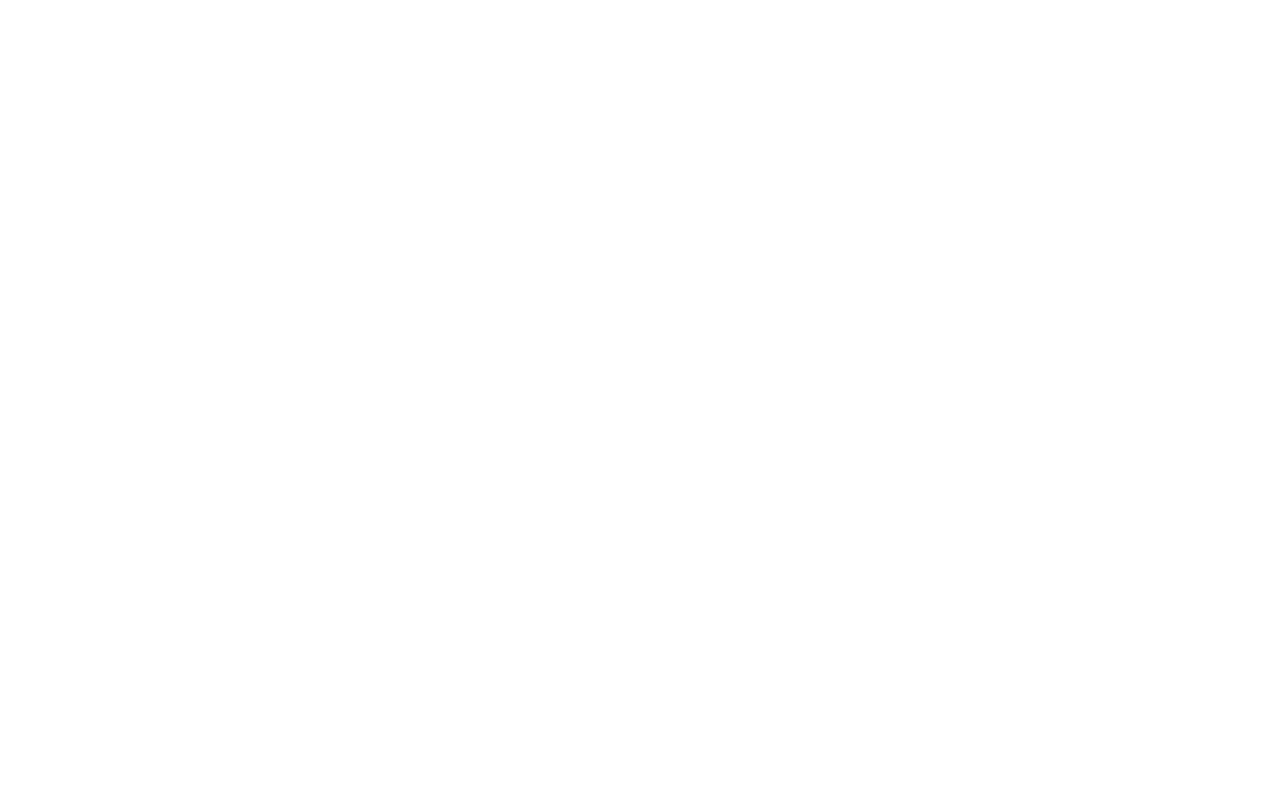
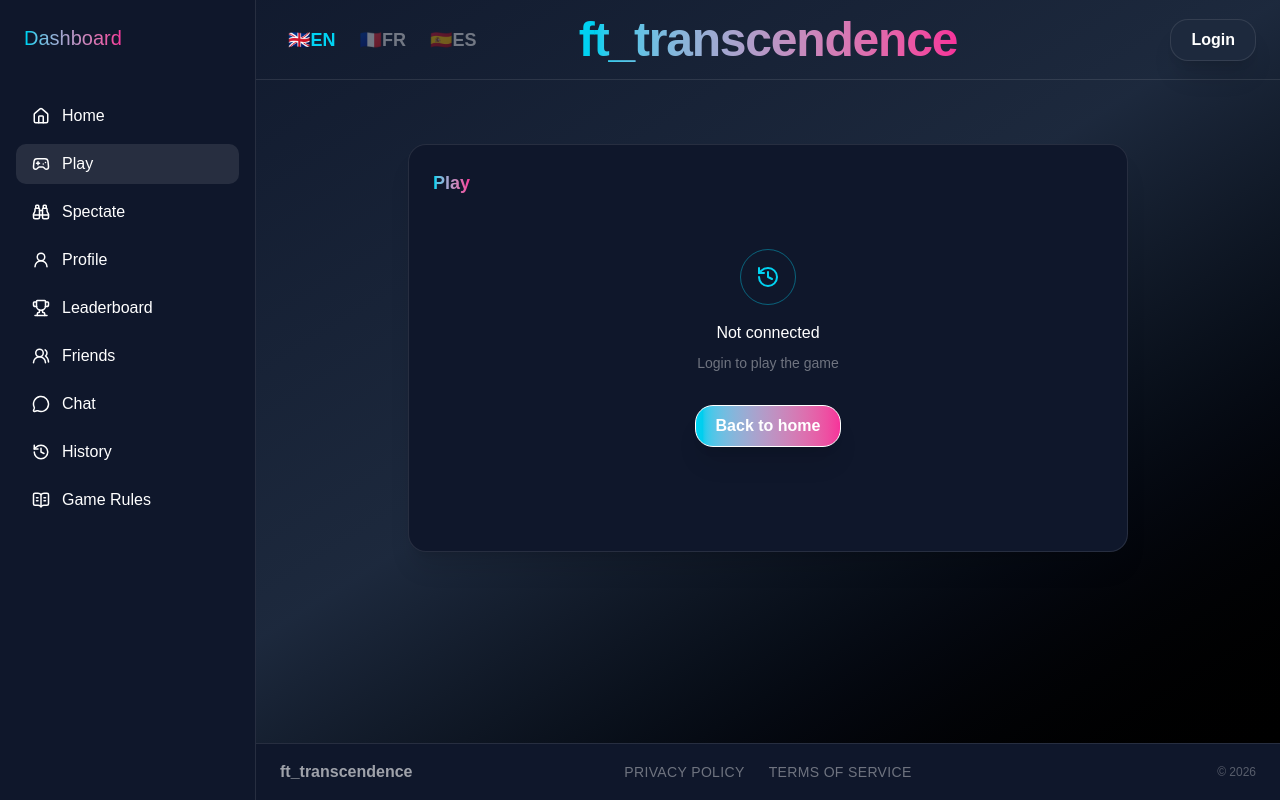
Before and after one commit to team-Segfault-Society-42/Ft_transcendence, a React app in the folder frontend/: page /play in a window 1280 px wide. Before the commit this address had no page. Built offline with nearby package versions, Linux system fonts and the light colour scheme; no server answers; the HTML template or start-up script is replaced by a standard one.

Commit message:
Rename lobby to Play everywhere included routes for now

```diff
--- a/frontend/src/App.tsx
+++ b/frontend/src/App.tsx
@@ -10,7 +10,7 @@
 import LeaderBoard from "@/pages/Leaderboard";
 import TwoFactorLogin from "./pages/TwoFactorLogin";
 import LiveGamesDisplay from "./pages/LiveGames";
-import Lobby from "./pages/Lobby";
+import Play from "./pages/Play.tsx";
 import Friends from "./pages/Friends";
 import Chat from "./pages/Chat";
 import Rules from "./pages/Rules";
@@ -21,7 +21,7 @@
       <Routes>
         <Route element={<Dashboard />}>
           <Route path="/" element={<Home />} />
-          <Route path="/lobby" element={<Lobby />} />
+          <Route path="/play" element={<Play />} />
           <Route path="/spectate" element={<LiveGamesDisplay />} />
           <Route path="/game/:gameId" element={<Game />} />
           <Route path="/profile" element={<Profile />} />
--- a/frontend/src/components/layout/Sidebar.tsx
+++ b/frontend/src/components/layout/Sidebar.tsx
@@ -8,7 +8,7 @@
 
   const links = [
     { to: "/", label: "sidebar.home", icon: House },
-    { to: "/lobby", label: "sidebar.game", icon: Gamepad2 },
+    { to: "/play", label: "sidebar.game", icon: Gamepad2 },
     { to: "/spectate", label: "sidebar.spectate", icon: Binoculars },
     { to: "/profile", label: "sidebar.profile", icon: UserRound },
     { to: "/leaderboard", label: "sidebar.leaderboard", icon: Trophy },
--- a/frontend/src/pages/Home.tsx
+++ b/frontend/src/pages/Home.tsx
@@ -75,7 +75,7 @@
     </Link>
 
     {user ? (
-  		<Link to="/lobby">
+  		<Link to="/play">
     		<PlayCard createGame={createGame} user={user} />
   		</Link>
 	) : (
--- a/frontend/src/pages/Lobby.tsx
+++ b/frontend/src/pages/Play.tsx
@@ -18,7 +18,7 @@
   	xp?: number;
 }
 
-export default function Lobby() {
+export default function Play() {
 
   	const { t } = useTranslation();
   	const [user] = useOutletContext<[User | null]>();
```
